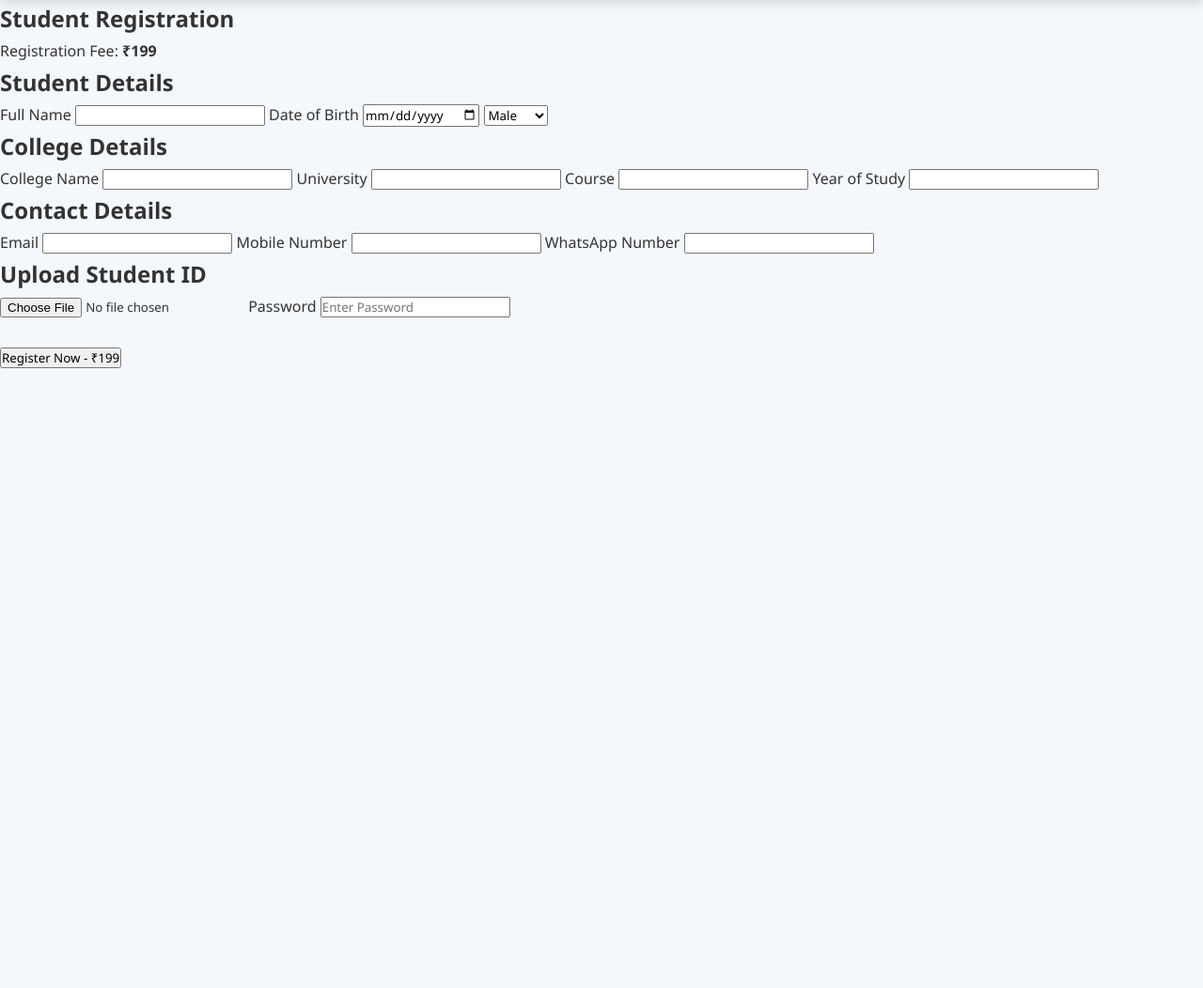
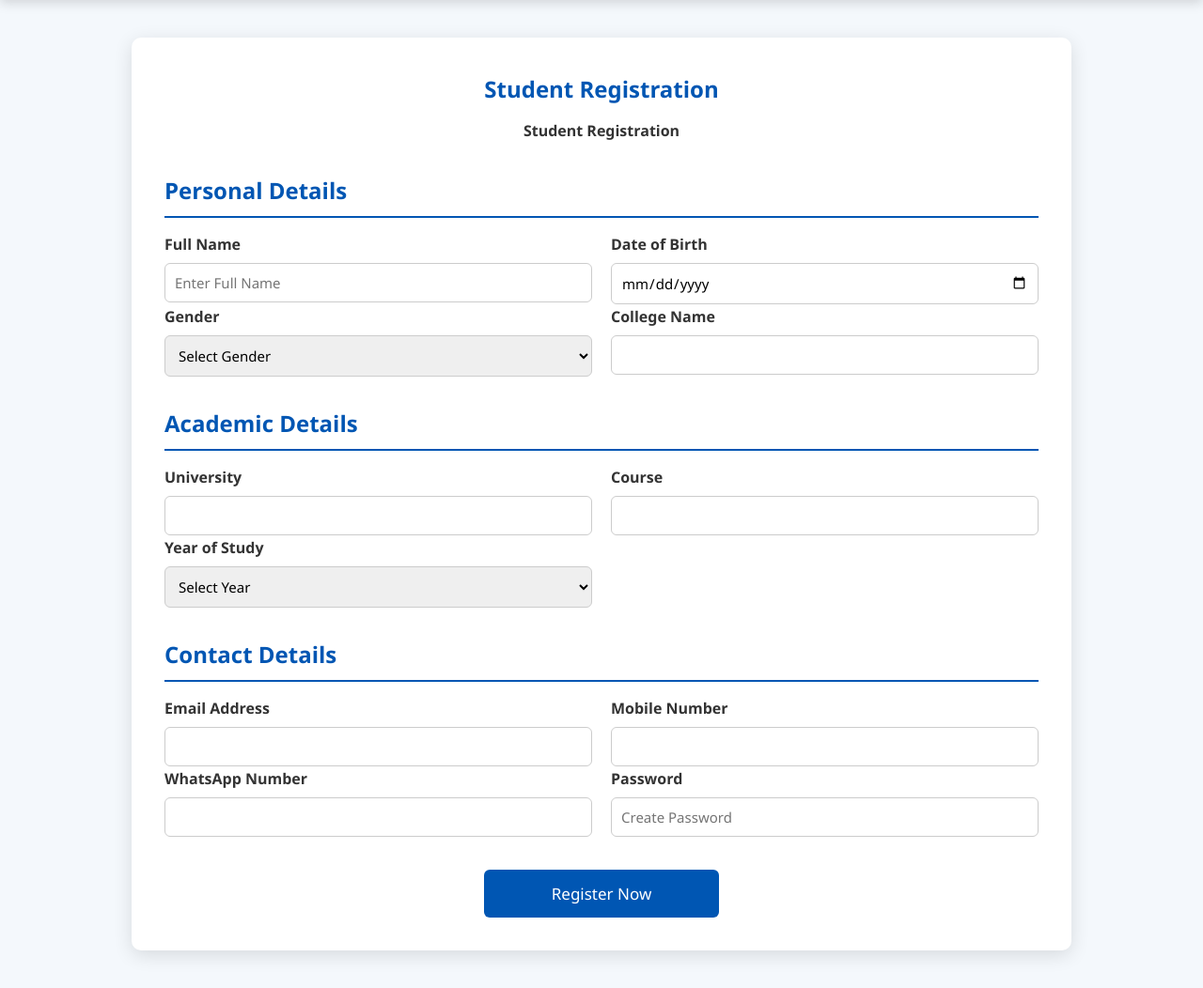
Before and after one commit to drkairosglobalconnect/dr-kairos-globalconnect, a Flask app: page /student in a window 1280 px wide. Shown: the part 65-1117 px from the top of the page at 94% size. Before the commit the page ends 457 px from the top, so only its background shows below. Run offline with Flask 3, Linux system fonts and the light colour scheme.

Commit message:
Updated Dr Kairos GlobalConnect website

```diff
--- a/templates/student.html
+++ b/templates/student.html
@@ -31,76 +31,104 @@ href="{{ url_for('static', filename='style.css') }}">
 
 </nav>
 
-<section class="form-section">
+<section class="doctor-form-container">
 
     <h1>Student Registration</h1>
 
-<p>Registration Fee: <b>₹199</b></p>
+    <p class="fee"><b>Student Registration</b></p>
 
     <form method="POST">
 
-<h2>Student Details</h2>
+    <h2>Personal Details</h2>
 
+    <div class="form-row">
+        <div class="form-group">
             <label>Full Name</label>
-<input type="text" name="full_name" required>
+            <input type="text" name="full_name" placeholder="Enter Full Name" required>
+        </div>
 
+        <div class="form-group">
             <label>Date of Birth</label>
             <input type="date" name="dob" required>
+        </div>
+    </div>
 
+    <div class="form-row">
+        <div class="form-group">
+            <label>Gender</label>
             <select name="gender" required>
+                <option value="">Select Gender</option>
                 <option>Male</option>
                 <option>Female</option>
                 <option>Other</option>
             </select>
+        </div>
 
-<h2>College Details</h2>
-
+        <div class="form-group">
             <label>College Name</label>
             <input type="text" name="college" required>
+        </div>
+    </div>
 
+    <h2>Academic Details</h2>
+
+    <div class="form-row">
+        <div class="form-group">
             <label>University</label>
             <input type="text" name="university" required>
+        </div>
 
+        <div class="form-group">
             <label>Course</label>
             <input type="text" name="course" required>
+        </div>
+    </div>
 
+    <div class="form-row">
+        <div class="form-group">
             <label>Year of Study</label>
-<input type="number" name="year" required>
+            <select name="year" required>
+                <option value="">Select Year</option>
+                <option>1st Year</option>
+                <option>2nd Year</option>
+                <option>3rd Year</option>
+                <option>4th Year</option>
+                <option>Intern</option>
+            </select>
+        </div>
+
+        <div class="form-group">
+        </div>
+    </div>
 
     <h2>Contact Details</h2>
 
-<label>Email</label>
+    <div class="form-row">
+        <div class="form-group">
+            <label>Email Address</label>
             <input type="email" name="email" required>
+        </div>
 
+        <div class="form-group">
             <label>Mobile Number</label>
             <input type="tel" name="mobile" required>
+        </div>
+    </div>
 
+    <div class="form-row">
+        <div class="form-group">
             <label>WhatsApp Number</label>
             <input type="tel" name="whatsapp" required>
+        </div>
 
-<h2>Upload Student ID</h2>
+        <div class="form-group">
+            <label>Password</label>
+            <input type="password" name="password" placeholder="Create Password" required>
+        </div>
+    </div>
 
-<input type="file">
-
-<label>Password</label>
-
-<input
-    type="password"
-    name="password"
-    placeholder="Enter Password"
-    required>
-
-<br><br>
-
-<button type="submit">
-
-Register Now - ₹199</button>
-
+    <button type="submit" class="submit-btn">
+        Register Now
     </button>
 
 </form>
-
-</section>
-
-</body>
-</html>
```
Lines whose indentation alone changed are shown as unchanged.
